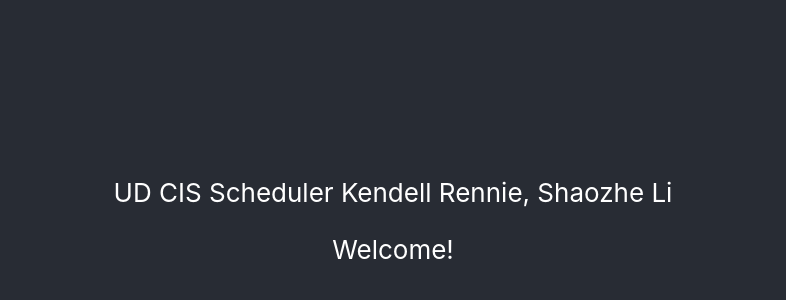
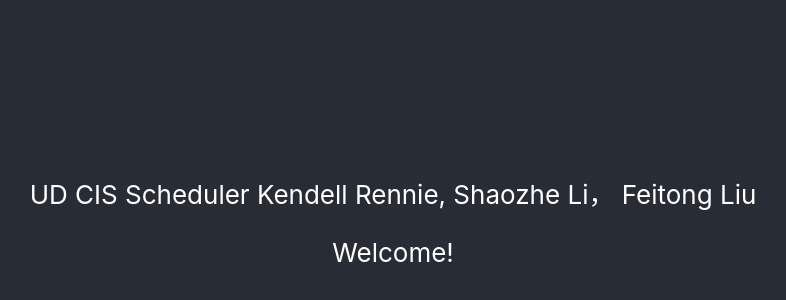
Before and after one commit to UD-CISC275-F21/ud-cis-scheduler-team-8, a React (Create React App) app: page / in a window 1280 px wide. Shown: the part 166-466 px from the top of the page, without its empty margins (247-1033 px from the left). Built offline with nearby package versions, Linux system fonts and the light colour scheme.

Commit message:
add name

```diff
--- a/src/App.tsx
+++ b/src/App.tsx
@@ -7,7 +7,8 @@ function App(): JSX.Element {
             <header className="App-header">
                 UD CIS Scheduler
                 Kendell Rennie,
-                Shaozhe Li
+                Shaozhe Li，
+                Feitong Liu
                 <p>
                 Welcome!
 
```
